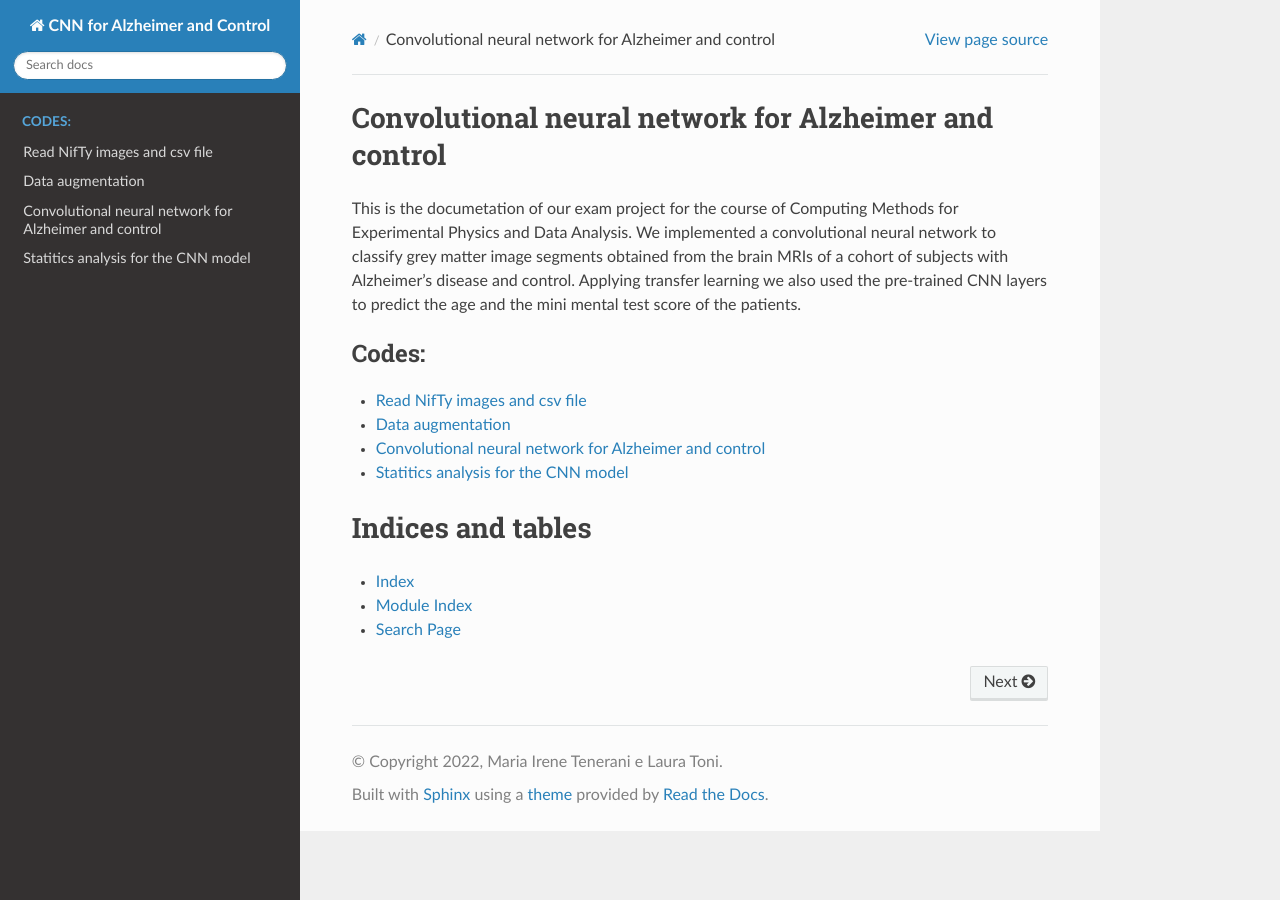
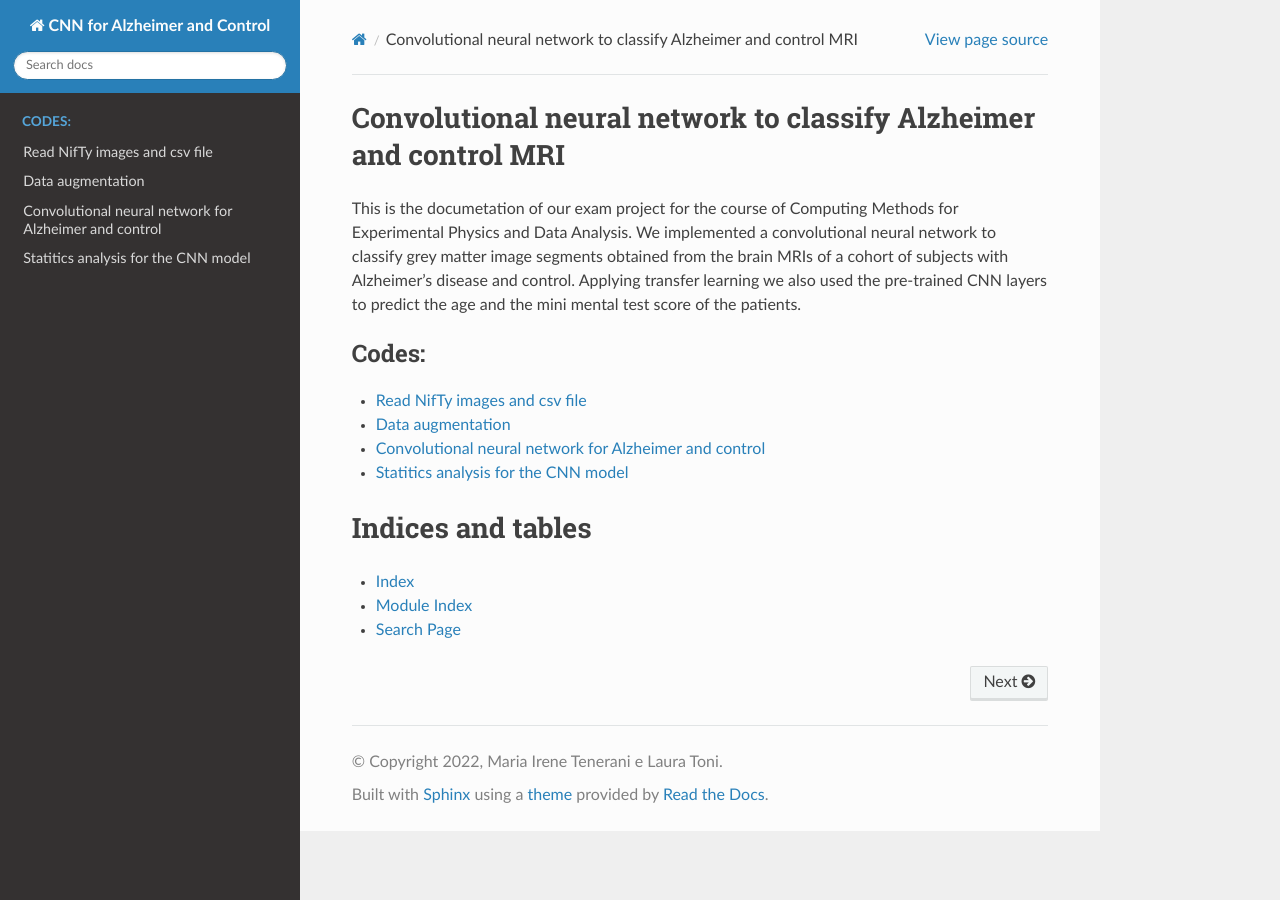
Before and after one commit to LauraToni/Progetto_cmepda, a Sphinx documentation site: the page built from doc/source/index.rst, in a window 1280 px wide. Built offline with Sphinx 7.4.7 and the Read the Docs theme 2.0.0, drawn with Linux system fonts in a browser that asks for light colours.

Commit message:
Update index.rst

```diff
--- a/doc/source/index.rst
+++ b/doc/source/index.rst
@@ -3,8 +3,8 @@
    You can adapt this file completely to your liking, but it should at least
    contain the root `toctree` directive.
 
-Convolutional neural network for Alzheimer and control
-======================================================
+Convolutional neural network to classify Alzheimer and control MRI
+==================================================================
 
 This is the documetation of our exam project for the course of Computing Methods for Experimental Physics and Data Analysis.
 We implemented a convolutional neural network to classify grey matter image segments obtained from the brain MRIs of a cohort of subjects with Alzheimer’s disease and control.
```
